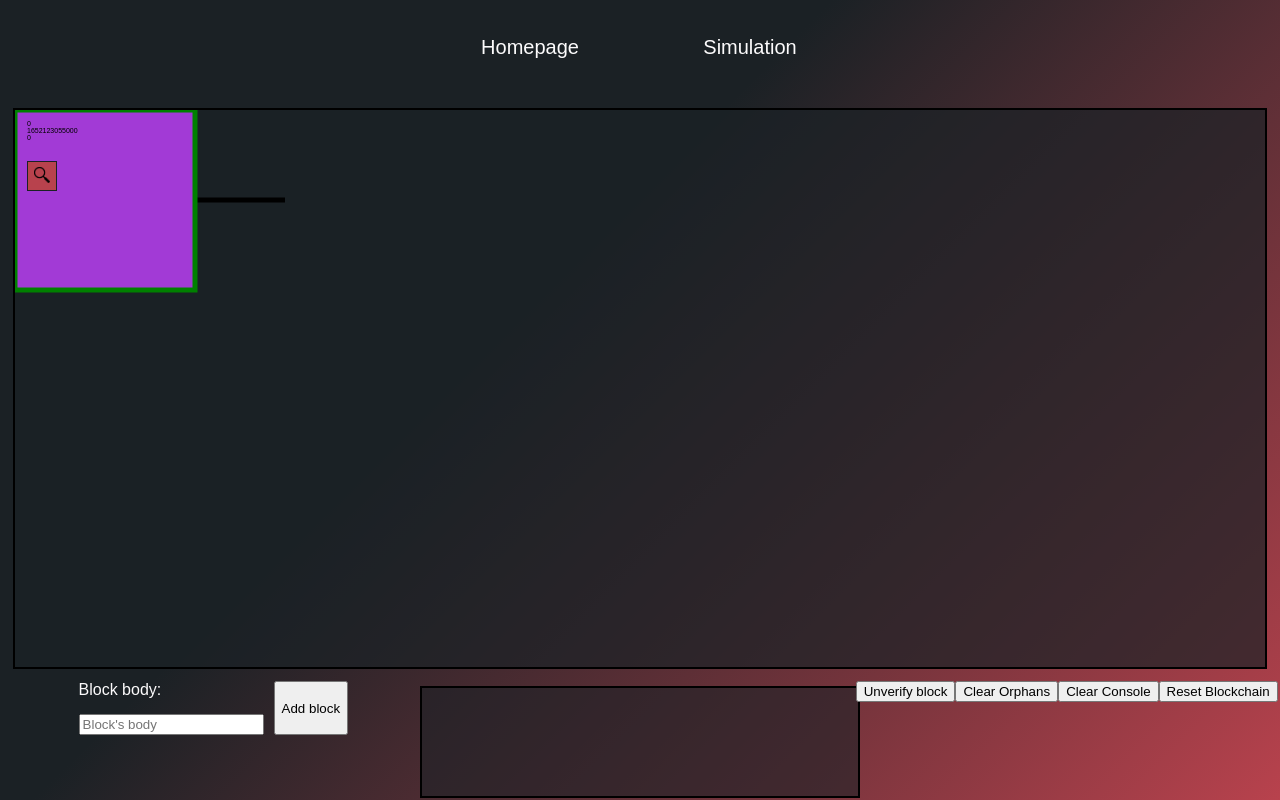
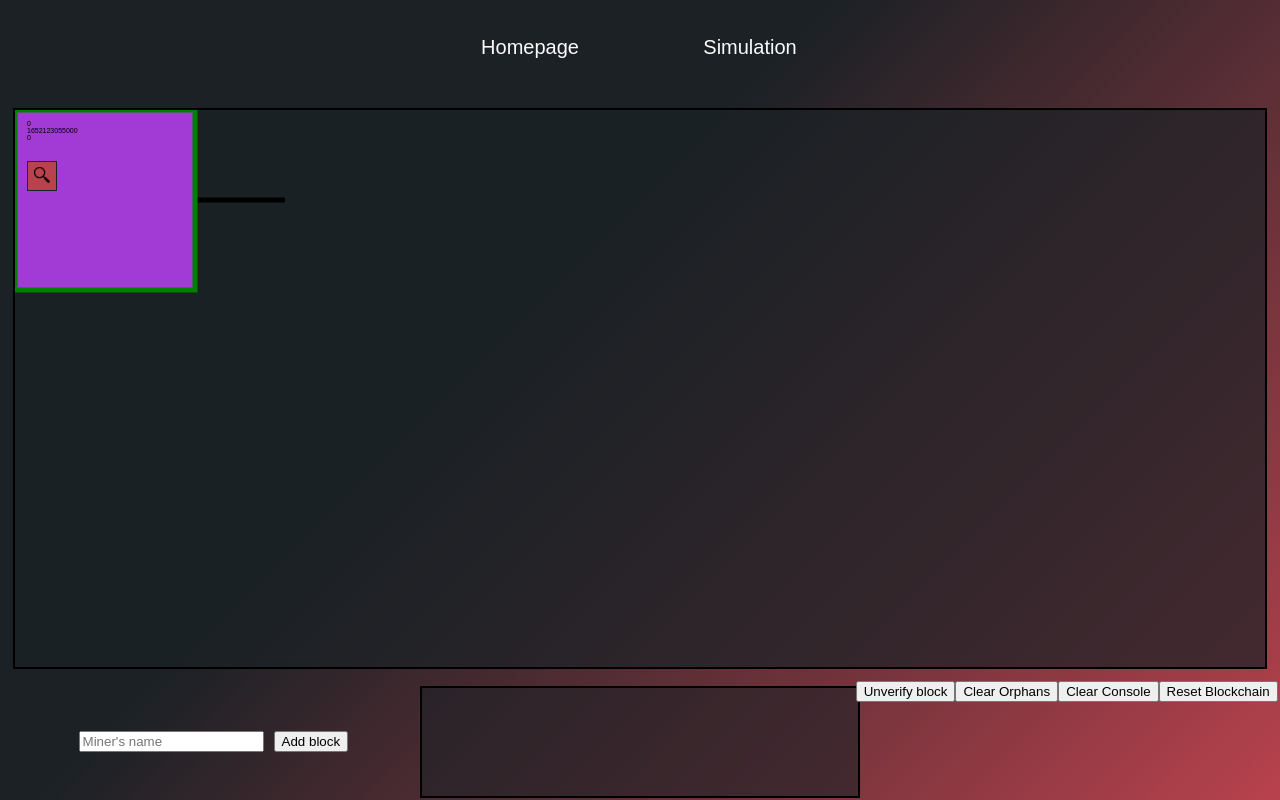
Before and after one commit to Frashier/BlockchainSim, a React (Create React App) app: page /simulation in a window 1280 px wide. Built offline with nearby package versions, Linux system fonts and the light colour scheme.

Commit message:
remover reduntant input fields, added field to specify miner name

```diff
--- a/src/Components/Simulation/Blockchain.js
+++ b/src/Components/Simulation/Blockchain.js
@@ -61,11 +61,12 @@ class Transaction {
 }
 
 class Block {
-  constructor(type, prevHash, timestamp, nonce, transactions) {
+  constructor(type, prevHash, timestamp, nonce, miner, transactions) {
     this.type = type; // Helper variable for simulation implementation
     this.prevHash = prevHash;
     this.timestamp = timestamp;
     this.nonce = nonce;
+    this.miner = miner;
 
     // Don't generate txs for genesis.
     // Generate txs for block if txs
@@ -85,6 +86,7 @@ class Block {
       this.prevHash,
       this.timestamp,
       this.nonce,
+      this.miner,
       this.transactions
     );
   }
--- a/src/Components/Simulation/Simulation.js
+++ b/src/Components/Simulation/Simulation.js
@@ -48,6 +48,8 @@ function BlockDetails(props) {
         Nonce: {props.block.nonce}
         <br />
         Type: {props.block.type.toString()}
+        <br />
+        Miner: {props.block.miner}
         <br />
         <hr />
         {props.block.transactions.map((tx) => {
@@ -170,8 +172,7 @@ function BlockchainComponent(props) {
     const currentBlock = blocksAndCoords.find(
       (object) => object.block.prevHash === blocks[i].prevHash
     );
-    console.log(blocksAndCoords);
-    console.log(blocks[i].prevHash);
+
     let yTemp = currentBlock.y;
     let isFirstInBranch = false;
 
@@ -264,8 +265,9 @@ function Simulation() {
   // State storing console output
   const [consoleData, setConsoleData] = useState("");
 
+  const [miner, setMiner] = useState("Undefined");
+
   const svgRef = useRef(null);
-  const blockBodyRef = useRef(null);
   const consoleBottomRef = useRef(null);
 
   // Handling double clicking on blocks
@@ -363,7 +365,7 @@ function Simulation() {
       mineInfo.hash,
       Date.now(),
       mineInfo.nonce,
-      blockBodyRef.current.value
+      miner
     );
     setBlockSelected(blockAdded);
 
@@ -401,19 +403,18 @@ function Simulation() {
         </motion.svg>
       </div>
       <div className={styles.simulation_toolbar}>
-        <div style={{ gridArea: "left-side" }}>
-          <form className={styles.simulation_toolbar_addblock}>
-            <div className={styles.simulation_toolbar_field}>
-              <label for="body">Block body:</label>
-              <input
-                type="text"
-                ref={blockBodyRef}
-                id="body"
-                name="body"
-                placeholder="Block's body"
-              />
-            </div>
-            <input type="submit" value="Add block" onClick={handleAddBlock} />
+        <div className={styles.simulation_toolbar_leftside}>
+          <form className={styles.simulation_toolbar_input}>
+            <input
+              type="text"
+              id="miner"
+              name="miner"
+              placeholder="Miner's name"
+              onChange={(e) => setMiner(e.target.value)}
+            />
+            <button type="submit" onClick={handleAddBlock}>
+              Add block{" "}
+            </button>
           </form>
         </div>
         <pre className={styles.simulation_console}>
--- a/src/Components/Simulation/Simulation.module.css
+++ b/src/Components/Simulation/Simulation.module.css
@@ -31,14 +31,14 @@
   width: 100%;
   margin-bottom: 1%;
 }
-
-.simulation_toolbar_field {
+.simulation_toolbar_leftside {
+  grid-area: "left-side";
   display: flex;
-  flex-direction: column;
-  gap: 15px;
+  flex-direction: row;
+  align-items: center;
 }
 
-.simulation_toolbar_addblock {
+.simulation_toolbar_input {
   display: flex;
   flex-direction: row;
   gap: 10px;
```
